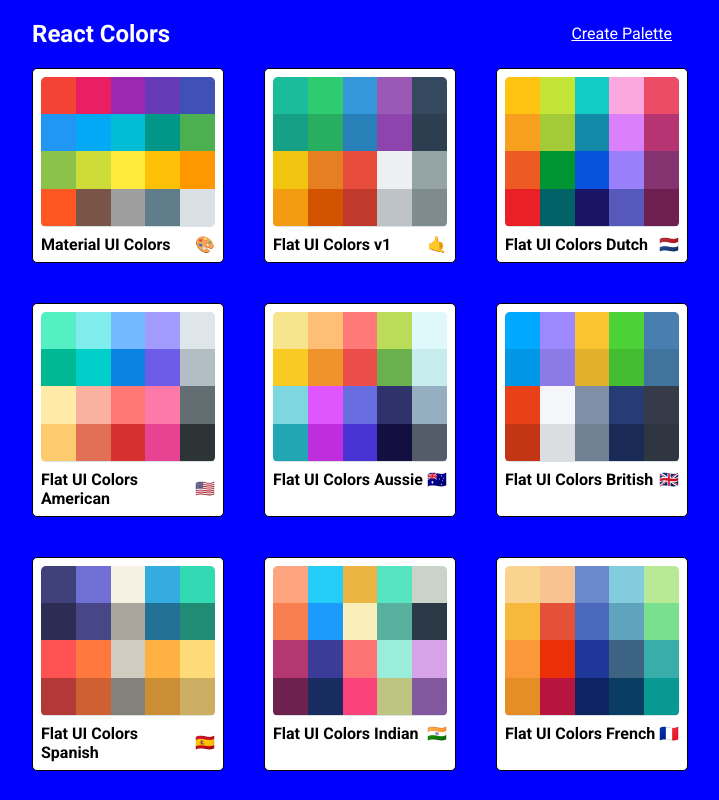
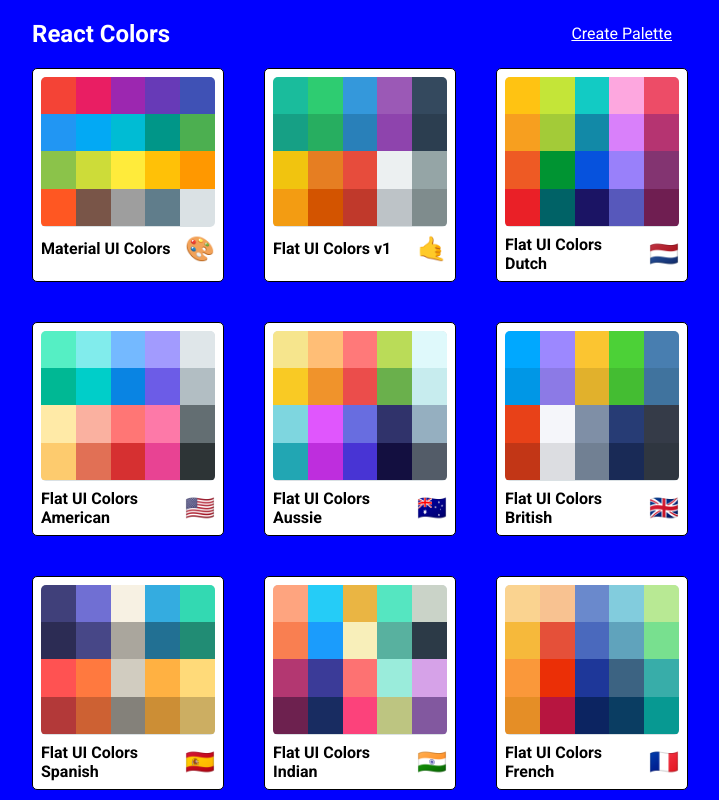
Before and after one commit to RafalZakrzewski84/color_app_project, a React (Create React App) app: page / in a window 1280 px wide. Shown: the whole page, without its empty margins (288-1007 px from the left). Built offline with nearby package versions, Linux system fonts and the light colour scheme.

Commit message:
Refactoring mini palette styles

```diff
--- a/src/App.js
+++ b/src/App.js
@@ -3,7 +3,7 @@ import { Route, Switch } from 'react-router-dom';
 import { createTheme, ThemeProvider } from '@mui/material/styles';
 
 import Palette from './components/Palette/Palette.js';
-import PaletteList from './components/PaletteList/PaletteList.js';
+import PaletteList from './components/PaletteList.js';
 import SingleColorPalette from './components/SingleColorPalette/SingleColorPalette.js';
 import NewPaletteForm from './components/NewPaletteForm/NewPaletteForm.js';
 
--- /dev/null
+++ b/src/components/MiniPalette.js
@@ -0,0 +1,27 @@
+import React from 'react';
+import { withStyles } from '@mui/styles';
+import styles from '../styles/MiniPaletteStyles';
+
+const MiniPalette = props => {
+  const { colors, paletteName, emoji, handleClick, classes } = props;
+  const miniColorBlocks = colors.map(color => (
+    <div
+      key={color.name}
+      className={classes.colorBlock}
+      style={{
+        backgroundColor: color.color,
+      }}
+    />
+  ));
+  return (
+    <div className={classes.root} onClick={handleClick}>
+      <div className={classes.container}>{miniColorBlocks}</div>
+      <h5 className={classes.title}>
+        {paletteName}
+        <span className={classes.emoji}>{emoji}</span>
+      </h5>
+    </div>
+  );
+};
+
+export default withStyles(styles)(MiniPalette);
--- a/src/components/MiniPalette/MiniPalette.js
+++ /dev/null
@@ -1,67 +0,0 @@
-import React from 'react';
-import styled from 'styled-components';
-import { unstable_styleFunctionSx } from '@mui/system';
-
-const Div = styled('div')(unstable_styleFunctionSx);
-const H5 = styled('h5')(unstable_styleFunctionSx);
-
-const MiniPalette = props => {
-  const { colors, paletteName, emoji, handleClick } = props;
-  const miniColorBlocks = colors.map(color => (
-    <Div
-      key={color.name}
-      sx={{
-        backgroundColor: color.color,
-        height: '25%',
-        width: '20%',
-        display: 'inline-block',
-        margin: '0 auto',
-        position: 'relative',
-        marginBottom: '-4.2px',
-      }}
-    />
-  ));
-  return (
-    <Div
-      sx={{
-        backgroundColor: 'white',
-        border: '1px solid black',
-        borderRadius: '5px',
-        padding: '0.5rem',
-        position: 'relative',
-        overflow: 'hover',
-        '&:hover': { cursor: 'pointer' },
-      }}
-      onClick={handleClick}
-    >
-      <Div
-        sx={{
-          backgroundColor: '#dae1e4',
-          height: '150px',
-          width: '100%',
-          borderRadius: '5px',
-          overflow: 'hidden',
-        }}
-      >
-        {miniColorBlocks}
-      </Div>
-      <H5
-        sx={{
-          display: 'flex',
-          justifyContent: 'space-between',
-          alignItems: 'center',
-          margin: '0',
-          color: 'black',
-          paddingTop: '0.5rem',
-          fontSize: '1rem',
-          position: 'relative',
-        }}
-      >
-        {paletteName}
-        <span sx={{ marginLeft: '0.5rem', fontSize: '1.5rem' }}>{emoji}</span>
-      </H5>
-    </Div>
-  );
-};
-
-export default MiniPalette;
--- a/src/components/PaletteList/PaletteList.js
+++ b/src/components/PaletteList.js
@@ -1,8 +1,8 @@
 import React, { Component } from 'react';
 import { Link } from 'react-router-dom';
 import { withStyles } from '@mui/styles';
-import MiniPalette from '../MiniPalette/MiniPalette';
-import styles from '../../styles/PaletteListStyles';
+import MiniPalette from './MiniPalette';
+import styles from '../styles/PaletteListStyles';
 
 export class PaletteList extends Component {
   goToPalette(id) {
--- /dev/null
+++ b/src/styles/MiniPaletteStyles.js
@@ -0,0 +1,42 @@
+const styles = {
+  root: {
+    backgroundColor: 'white',
+    border: '1px solid black',
+    borderRadius: '5px',
+    padding: '0.5rem',
+    position: 'relative',
+    overflow: 'hover',
+    '&:hover': { cursor: 'pointer' },
+  },
+  container: {
+    backgroundColor: '#dae1e4',
+    height: '150px',
+    width: '100%',
+    borderRadius: '5px',
+    overflow: 'hidden',
+  },
+  title: {
+    display: 'flex',
+    justifyContent: 'space-between',
+    alignItems: 'center',
+    margin: '0',
+    color: 'black',
+    paddingTop: '0.5rem',
+    fontSize: '1rem',
+    position: 'relative',
+  },
+  emoji: {
+    marginLeft: '0.5rem',
+    fontSize: '1.5rem',
+  },
+  colorBlock: {
+    height: '25%',
+    width: '20%',
+    display: 'inline-block',
+    margin: '0 auto',
+    position: 'relative',
+    marginBottom: '-4.2px',
+  },
+};
+
+export default styles;
```
